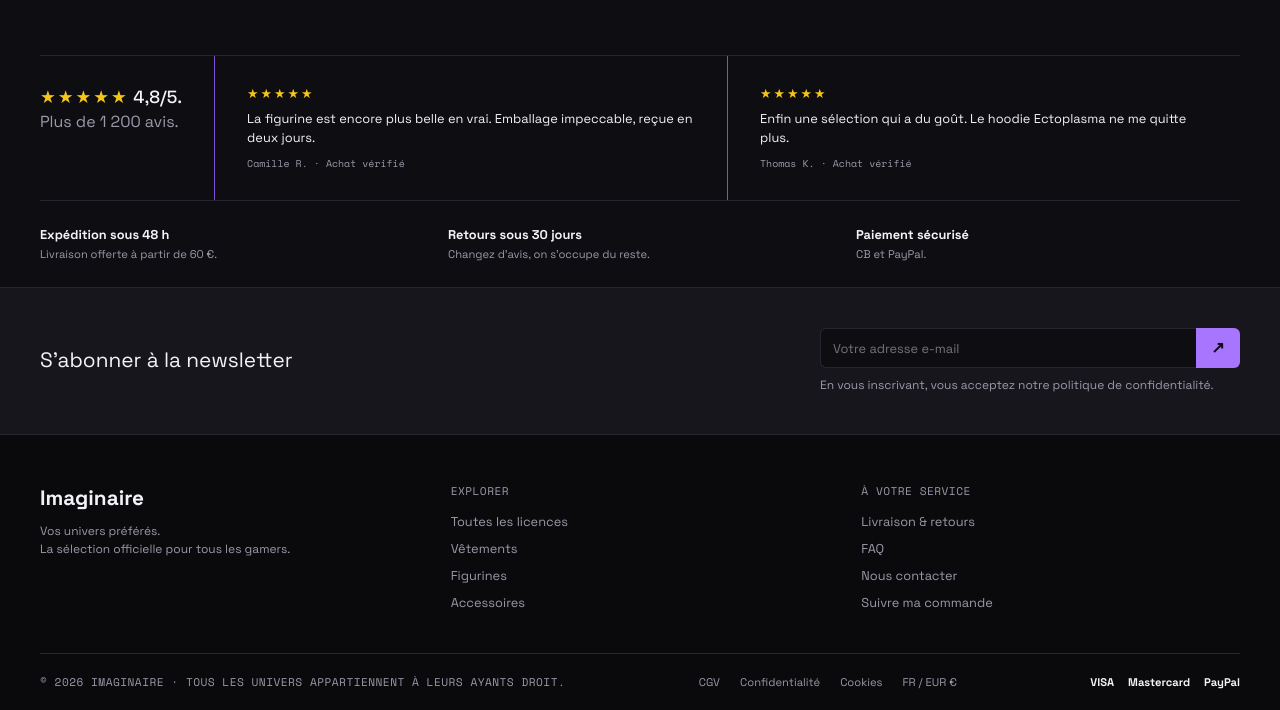
After one commit to Crepe17/SAE-DevApp-2A9, a PHP site: page /index.php in a window 1280 px wide. The commit adds this page. Shown: the part 1442-2152 px from the top of the page. Run offline with PHP 8.4, Linux system fonts and the light colour scheme.

Commit message:
Préparation des pages du site Imaginaire

```diff
--- /dev/null
+++ b/src/connexion.php
@@ -0,0 +1,3 @@
+<?php
+
+?>
--- /dev/null
+++ b/src/includes/footer.php
@@ -0,0 +1,38 @@
+  <footer class="site-footer">
+    <div class="wrap footer-inner">
+      <div>
+        <p class="footer-logo">Imaginaire</p>
+        <p class="muted small">Vos univers préférés.<br>La sélection officielle pour tous les gamers.</p>
+      </div>
+      <nav aria-label="Explorer">
+        <h2 class="label">Explorer</h2>
+        <ul>
+          <li><a href="catalogue.html">Toutes les licences</a></li>
+          <li><a href="catalogue.html?categorie=vetements">Vêtements</a></li>
+          <li><a href="catalogue.html?categorie=figurines">Figurines</a></li>
+          <li><a href="catalogue.html?categorie=accessoires">Accessoires</a></li>
+        </ul>
+      </nav>
+      <nav aria-label="À votre service">
+        <h2 class="label">À votre service</h2>
+        <ul>
+          <li><a href="livraison.html">Livraison &amp; retours</a></li>
+          <li><a href="faq.html">FAQ</a></li>
+          <li><a href="contact.html">Nous contacter</a></li>
+          <li><a href="suivi.html">Suivre ma commande</a></li>
+        </ul>
+      </nav>
+    </div>
+    <div class="wrap footer-bottom">
+      <p class="label">© 2026 Imaginaire · Tous les univers appartiennent à leurs ayants droit.</p>
+      <ul class="legal">
+        <li><a href="cgv.html">CGV</a></li>
+        <li><a href="confidentialite.html">Confidentialité</a></li>
+        <li><a href="cookies.html">Cookies</a></li>
+        <li>FR / EUR €</li>
+      </ul>
+      <p class="payments"><b>VISA</b> <b>Mastercard</b> <b>PayPal</b></p>
+    </div>
+  </footer>
+</body>
+</html>
--- /dev/null
+++ b/src/includes/header.php
@@ -0,0 +1,43 @@
+<!DOCTYPE html>
+<html lang="fr">
+<head>
+  <meta charset="utf-8">
+  <meta name="viewport" content="width=device-width, initial-scale=1">
+  <title>Imaginaire – Produits dérivés officiels de jeux vidéo</title>
+  <meta name="description" content="Figurines, vêtements, peluches et accessoires officiels de vos licences de jeux vidéo préférées. Expédition sous 48 h.">
+  <link rel="preconnect" href="https://fonts.googleapis.com">
+  <link rel="preconnect" href="https://fonts.gstatic.com" crossorigin>
+  <link rel="stylesheet" href="https://fonts.googleapis.com/css2?family=Space+Grotesk:wght@400;500;700&family=Space+Mono&display=swap">
+  <link rel="stylesheet" href="style.css">
+</head>
+
+<body>
+  <a class="skip" href="#contenu">Aller au contenu</a>
+
+  <header class="site-header">
+    <div class="wrap header-inner">
+      <a class="logo" href="index.html" aria-label="Imaginaire, accueil">
+        <svg width="20" height="20" viewBox="0 0 24 24" aria-hidden="true"><path fill="currentColor" d="M12 0l2.6 9.4L24 12l-9.4 2.6L12 24l-2.6-9.4L0 12l9.4-2.6z"/></svg>
+        Imaginaire
+      </a>
+      <nav class="main-nav" aria-label="Navigation principale">
+        <a href="#nouveautes">Nouveautés</a>
+        <a href="#categories">Catalogue</a>
+        <a href="#licences">Licences</a>
+      </nav>
+      <form class="search" role="search" action="catalogue.html">
+        <label class="sr-only" for="q">Rechercher</label>
+        <svg width="16" height="16" viewBox="0 0 24 24" fill="none" stroke="currentColor" stroke-width="2" aria-hidden="true"><circle cx="11" cy="11" r="7"/><path d="M20 20l-3.5-3.5"/></svg>
+        <input id="q" name="q" type="search" placeholder="Une licence, un produit…">
+      </form>
+      <div class="header-actions">
+        <a class="icon-btn" href="compte.html" aria-label="Mon compte">
+          <svg width="20" height="20" viewBox="0 0 24 24" fill="none" stroke="currentColor" stroke-width="2" aria-hidden="true"><circle cx="12" cy="8" r="4"/><path d="M4 21c0-4 4-6 8-6s8 2 8 6"/></svg>
+        </a>
+        <a class="icon-btn cart" href="panier.html" aria-label="Panier, 2 articles">
+          <svg width="20" height="20" viewBox="0 0 24 24" fill="none" stroke="currentColor" stroke-width="2" aria-hidden="true"><path d="M6 7h12l-1 13H7z"/><path d="M9 7a3 3 0 016 0"/></svg>
+          <span class="cart-count">2</span>
+        </a>
+      </div>
+    </div>
+  </header>
--- a/src/index.html
+++ b/src/index.php
@@ -1,45 +1,6 @@
-<!DOCTYPE html>
-<html lang="fr">
-<head>
-  <meta charset="utf-8">
-  <meta name="viewport" content="width=device-width, initial-scale=1">
-  <title>Imaginaire – Produits dérivés officiels de jeux vidéo</title>
-  <meta name="description" content="Figurines, vêtements, peluches et accessoires officiels de vos licences de jeux vidéo préférées. Expédition sous 48 h.">
-  <link rel="preconnect" href="https://fonts.googleapis.com">
-  <link rel="preconnect" href="https://fonts.gstatic.com" crossorigin>
-  <link rel="stylesheet" href="https://fonts.googleapis.com/css2?family=Space+Grotesk:wght@400;500;700&family=Space+Mono&display=swap">
-  <link rel="stylesheet" href="style.css">
-</head>
-<body>
-  <a class="skip" href="#contenu">Aller au contenu</a>
-
-  <header class="site-header">
-    <div class="wrap header-inner">
-      <a class="logo" href="index.html" aria-label="Imaginaire, accueil">
-        <svg width="20" height="20" viewBox="0 0 24 24" aria-hidden="true"><path fill="currentColor" d="M12 0l2.6 9.4L24 12l-9.4 2.6L12 24l-2.6-9.4L0 12l9.4-2.6z"/></svg>
-        Imaginaire
-      </a>
-      <nav class="main-nav" aria-label="Navigation principale">
-        <a href="#nouveautes">Nouveautés</a>
-        <a href="#categories">Catalogue</a>
-        <a href="#licences">Licences</a>
-      </nav>
-      <form class="search" role="search" action="catalogue.html">
-        <label class="sr-only" for="q">Rechercher</label>
-        <svg width="16" height="16" viewBox="0 0 24 24" fill="none" stroke="currentColor" stroke-width="2" aria-hidden="true"><circle cx="11" cy="11" r="7"/><path d="M20 20l-3.5-3.5"/></svg>
-        <input id="q" name="q" type="search" placeholder="Une licence, un produit…">
-      </form>
-      <div class="header-actions">
-        <a class="icon-btn" href="compte.html" aria-label="Mon compte">
-          <svg width="20" height="20" viewBox="0 0 24 24" fill="none" stroke="currentColor" stroke-width="2" aria-hidden="true"><circle cx="12" cy="8" r="4"/><path d="M4 21c0-4 4-6 8-6s8 2 8 6"/></svg>
-        </a>
-        <a class="icon-btn cart" href="panier.html" aria-label="Panier, 2 articles">
-          <svg width="20" height="20" viewBox="0 0 24 24" fill="none" stroke="currentColor" stroke-width="2" aria-hidden="true"><path d="M6 7h12l-1 13H7z"/><path d="M9 7a3 3 0 016 0"/></svg>
-          <span class="cart-count">2</span>
-        </a>
-      </div>
-    </div>
-  </header>
+<?php
+  include("includes/header.php")
+?>
 
   <main id="contenu">
     <section class="hero">
@@ -47,7 +8,7 @@
         <p class="label">Collection officielle / The Legend of Zelda</p>
         <h1>L’aventure ne s’arrête pas.</h1>
         <p class="hero-sub">Vos univers prennent une autre dimension.</p>
-        <a class="btn" href="catalogue.html?licence=zelda">Explorer la collection Zelda
+        <a class="btn" href="catalogue.php?licence=zelda">Explorer la collection Zelda
           <svg width="14" height="14" viewBox="0 0 24 24" fill="none" stroke="currentColor" stroke-width="2.5" aria-hidden="true"><path d="M7 17L17 7M8 7h9v9"/></svg>
         </a>
       </div>
@@ -58,20 +19,20 @@
       <div class="wrap licences-inner">
         <p class="label">Les univers<br>qui nous animent</p>
         <ul>
-          <li><a href="catalogue.html?licence=zelda">Zelda</a></li>
-          <li><a href="catalogue.html?licence=pokemon">Pokémon</a></li>
-          <li><a href="catalogue.html?licence=super-mario">Super Mario</a></li>
-          <li><a href="catalogue.html?licence=sonic">Sonic</a></li>
-          <li><a href="catalogue.html?licence=final-fantasy">Final Fantasy</a></li>
+          <li><a href="catalogue.php?licence=zelda">Zelda</a></li>
+          <li><a href="catalogue.php?licence=pokemon">Pokémon</a></li>
+          <li><a href="catalogue.php?licence=super-mario">Super Mario</a></li>
+          <li><a href="catalogue.php?licence=sonic">Sonic</a></li>
+          <li><a href="catalogue.php?licence=final-fantasy">Final Fantasy</a></li>
         </ul>
-        <a class="link-more" href="catalogue.html">Tout voir ↗</a>
+        <a class="link-more" href="catalogue.php">Tout voir ↗</a>
       </div>
     </section>
 
     <section class="wrap section" id="nouveautes">
       <div class="section-head">
         <h2>Les articles du moment</h2>
-        <a class="link-more" href="catalogue.html">Toute la sélection ↗</a>
+        <a class="link-more" href="catalogue.php">Toute la sélection ↗</a>
       </div>
       <div class="products">
         <article class="product">
@@ -79,7 +40,7 @@
           <button class="wish" type="button" aria-label="Ajouter LEGO Luigi à ma liste de souhaits">♡</button>
           <img src="assets/lego-luigi.webp" width="400" height="400" loading="lazy" alt="Figurine LEGO Luigi">
           <p class="product-licence">Super Mario</p>
-          <h3><a href="produit.html?id=1">LEGO Luigi</a></h3>
+          <h3><a href="produit.php?id=1">LEGO Luigi</a></h3>
           <p class="price">35,90 €</p>
         </article>
         <article class="product">
@@ -87,14 +48,14 @@
           <button class="wish" type="button" aria-label="Ajouter Pikachu à ma liste de souhaits">♡</button>
           <img src="assets/funko-pikachu.jpg" width="400" height="400" loading="lazy" alt="Figurine Funko Pop Pikachu">
           <p class="product-licence">Pokémon</p>
-          <h3><a href="produit.html?id=2">FUNKO Figurine POP Pikachu</a></h3>
+          <h3><a href="produit.php?id=2">FUNKO Figurine POP Pikachu</a></h3>
           <p class="price">19,90 €</p>
         </article>
         <article class="product">
           <button class="wish" type="button" aria-label="Ajouter la décoration Loot Llama à ma liste de souhaits">♡</button>
           <img src="assets/llama-fortnite.jpg" width="400" height="400" loading="lazy" alt="Décoration de sapin Loot Llama Fortnite">
           <p class="product-licence">Fortnite</p>
-          <h3><a href="produit.html?id=3">Décoration Sapin – Loot Llama Fortnite</a></h3>
+          <h3><a href="produit.php?id=3">Décoration Sapin – Loot Llama Fortnite</a></h3>
           <p class="price">24,90 €</p>
         </article>
         <article class="product">
@@ -102,7 +63,7 @@
           <button class="wish" type="button" aria-label="Ajouter la figurine Geralt de Riv à ma liste de souhaits">♡</button>
           <img src="assets/geralt.jpg" width="400" height="400" loading="lazy" alt="Figurine Geralt de Riv, The Witcher">
           <p class="product-licence">The Witcher</p>
-          <h3><a href="produit.html?id=4">Figurine Geralt de Riv</a></h3>
+          <h3><a href="produit.php?id=4">Figurine Geralt de Riv</a></h3>
           <p class="price">79,90 €</p>
         </article>
       </div>
@@ -114,15 +75,15 @@
         <p class="label">Choisissez votre terrain de jeu</p>
       </div>
       <div class="categories">
-        <a class="category" href="catalogue.html?categorie=vetements">
+        <a class="category" href="catalogue.php?categorie=vetements">
           <img src="assets/cat-vetements.jpg" width="600" height="400" loading="lazy" alt="">
           <span>Vêtements</span>
         </a>
-        <a class="category" href="catalogue.html?categorie=figurines">
+        <a class="category" href="catalogue.php?categorie=figurines">
           <img src="assets/cat-figurines.jpg" width="600" height="400" loading="lazy" alt="">
           <span>Figurines</span>
         </a>
-        <a class="category" href="catalogue.html?categorie=accessoires">
+        <a class="category" href="catalogue.php?categorie=accessoires">
           <img src="assets/cat-accessoires.png" width="600" height="400" loading="lazy" alt="">
           <span>Accessoires</span>
         </a>
@@ -157,7 +118,7 @@
     <section class="newsletter">
       <div class="wrap newsletter-inner">
         <h2>S’abonner à la newsletter</h2>
-        <form action="newsletter.html" method="post">
+        <form action="newsletter.php" method="post">
           <label class="sr-only" for="email">Votre adresse e-mail</label>
           <div class="field">
             <input id="email" name="email" type="email" placeholder="Votre adresse e-mail" required autocomplete="email">
```
Also changed, not shown: other parts of src/index.php (+3 -38 lines), src/Apropos.php (added, +7 -0 lines), src/catalogue.php (added, +7 -0 lines), src/compte.php (added, +7 -0 lines), src/panier.php (added, +7 -0 lines), src/produit.php (added, +7 -0 lines).
